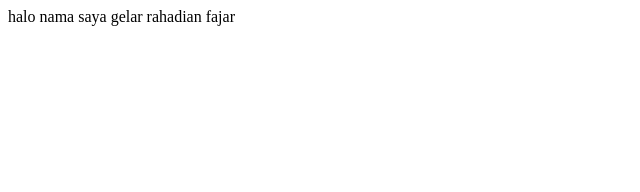
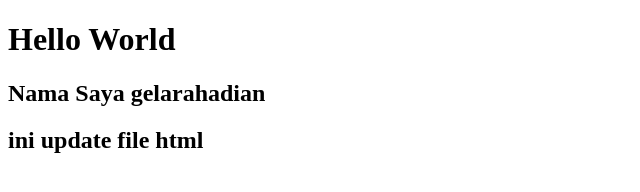
Before and after one commit to gelarahadian/jongkodinggelar, a plain HTML site: page hello.html in a window 1280 px wide. Shown: the whole page, without its empty margins (0-640 px from the left). Drawn offline with Linux system fonts and the light colour scheme.

Commit message:
menambahkan biodata

```diff
--- a/hello.html
+++ b/hello.html
@@ -1,9 +1,14 @@
 <!DOCTYPE html>
 <html lang="en">
   <head>
-    <title>biodata gelar</title>
+    <meta charset="UTF-8" />
+    <meta http-equiv="X-UA-Compatible" content="IE=edge" />
+    <meta name="viewport" content="width=device-width, initial-scale=1.0" />
+    <title>Hello World</title>
   </head>
   <body>
-    halo nama saya gelar rahadian fajar
+    <h1>Hello World</h1>
+    <h2>Nama Saya gelarahadian</h2>
+    <h2>ini update file html</h2>
   </body>
 </html>
```
Also changed, not shown: biodata.txt (added).
